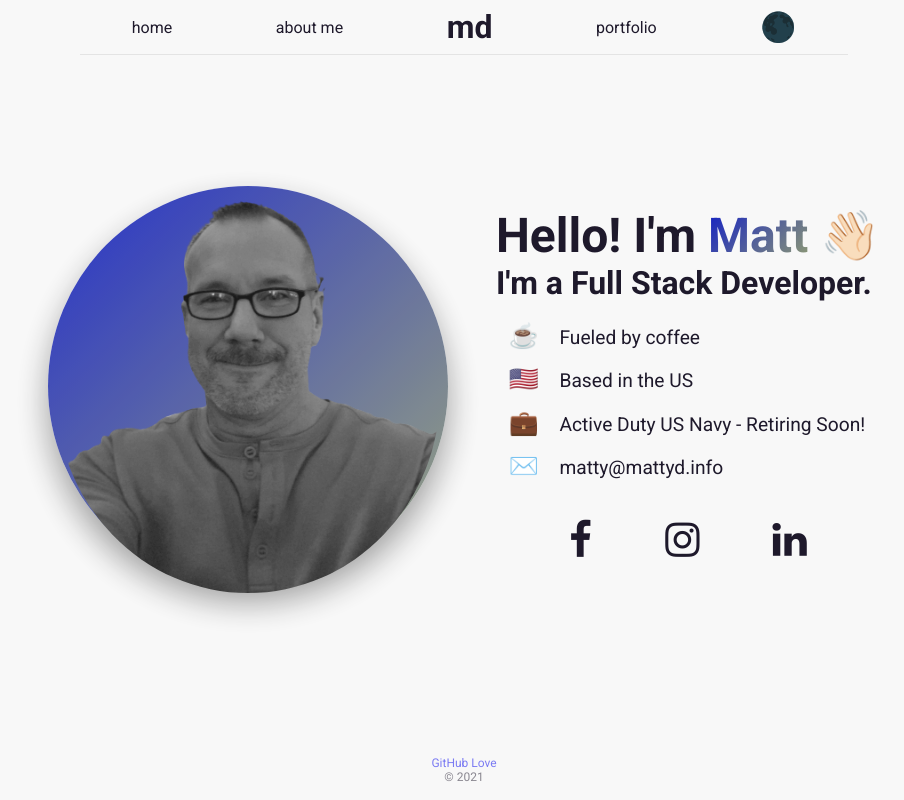
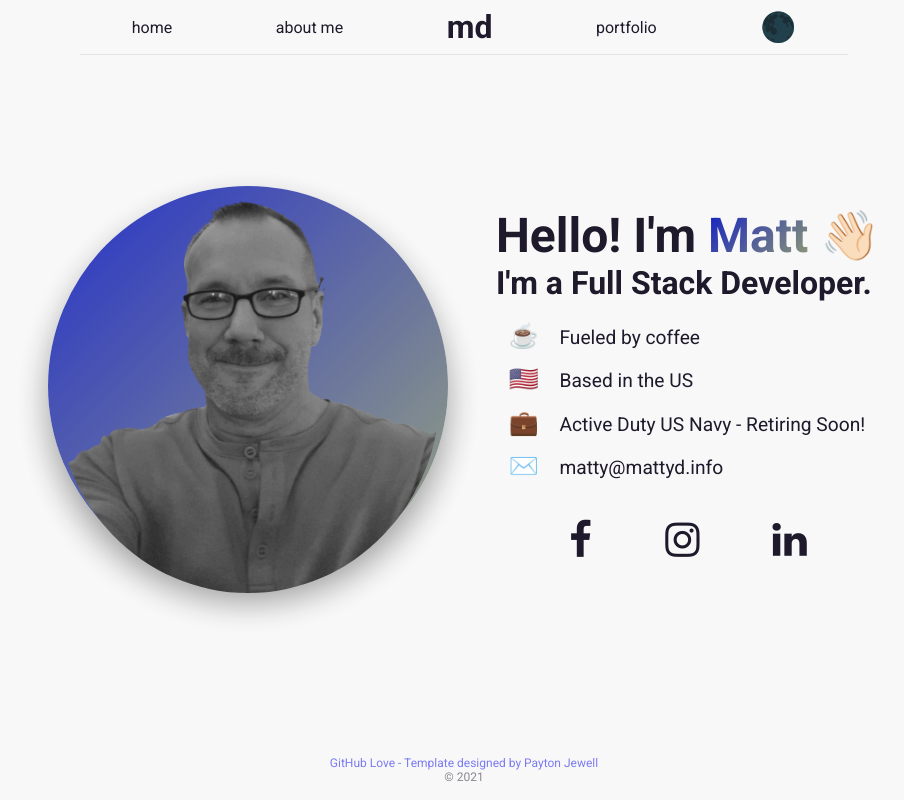
Before and after one commit to TheyCallMeMattyD/react-portfolio, a React (Create React App) app: page / in a window 1280 px wide. Shown: the whole page, without its empty margins (176-1080 px from the left). Built offline with nearby package versions, Linux system fonts and the light colour scheme; the HTML template or start-up script is replaced by a standard one.

Commit message:
updated footer credit

```diff
--- a/src/Components/BaseLayout.js
+++ b/src/Components/BaseLayout.js
@@ -19,7 +19,7 @@ export default function BaseLayout() {
             <Navbar darkMode={darkMode} handleClick={handleClick}/>
             <Main />
             <footer>
-                <p> <a target="_blank" rel="noopener noreferrer" href="https://github.com/TheyCallMeMattyD">GitHub Love</a></p>
+                <p> <a target="_blank" rel="noopener noreferrer" href="https://github.com/TheyCallMeMattyD">GitHub Love - Template designed by Payton Jewell</a></p>
                 <p>&copy; 2021</p>
             </footer>
         </div>
```
